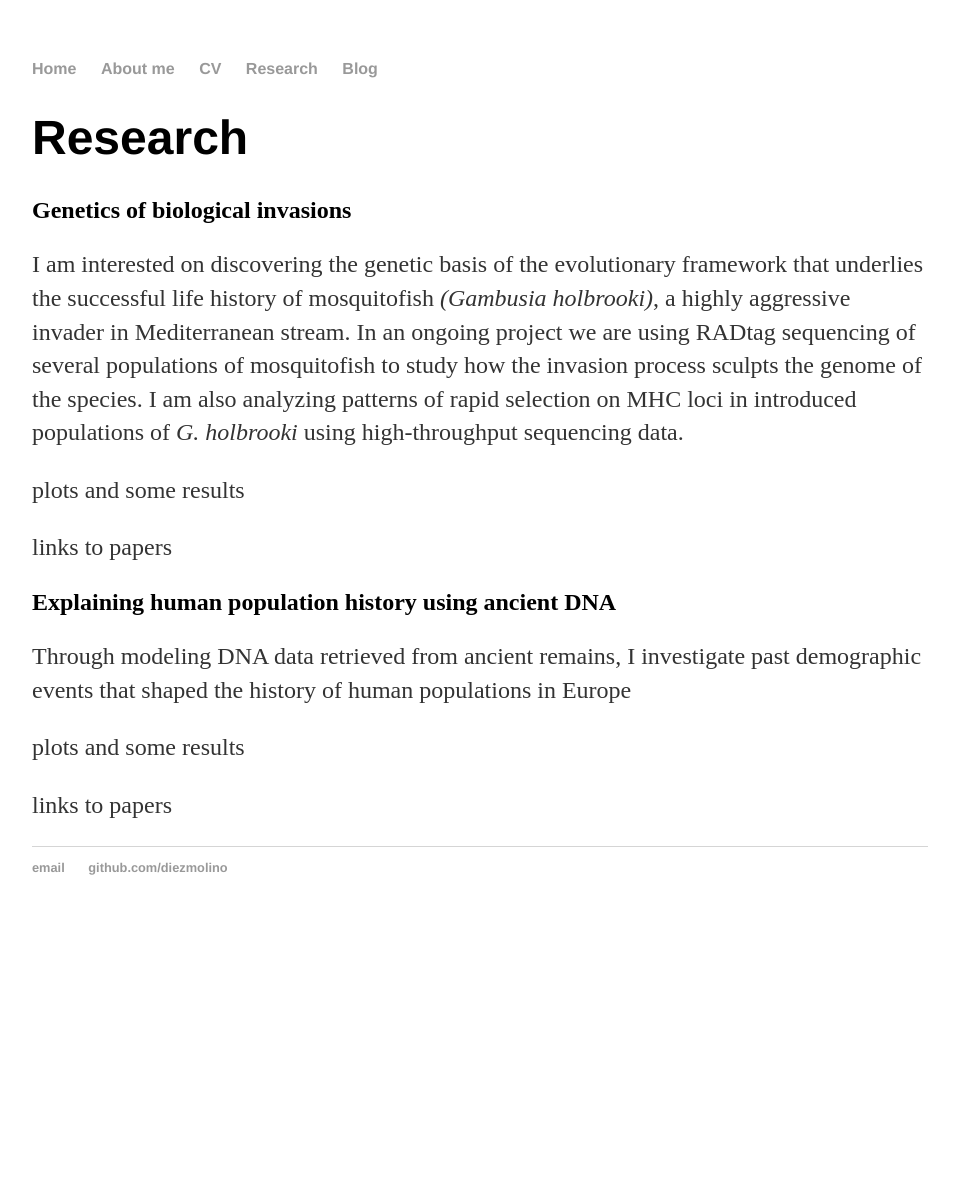
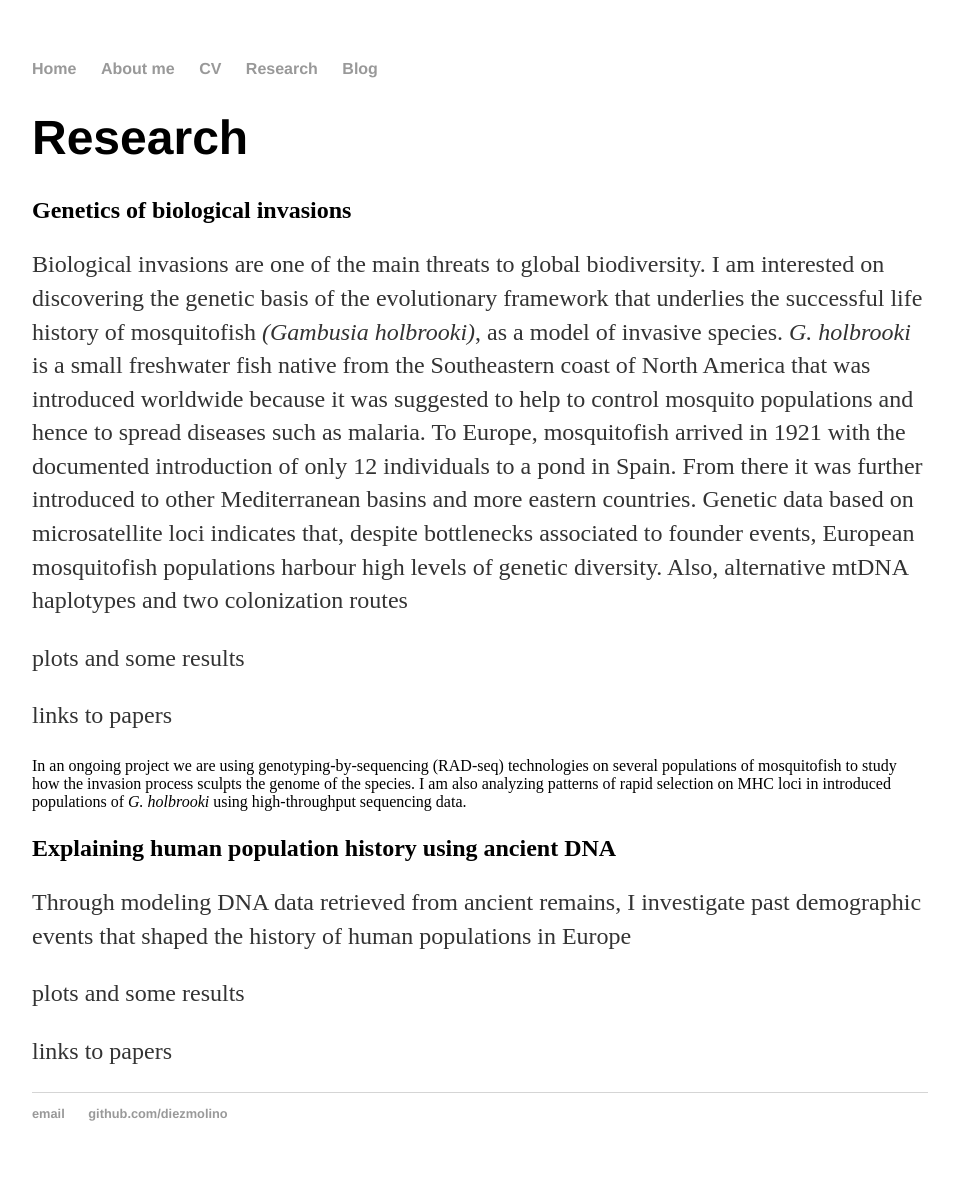
Before and after one commit to DiezMolino/diezmolino.github.io, a Jekyll site: the page research/index.html, which Jekyll copies as it is, in a window 1280 px wide. Shown: the whole page, without its empty margins (160-1119 px from the left). Built offline with Jekyll 4.4.1, drawn with Linux system fonts in a browser that asks for light colours; before the commit the page ends 935 px from its top, so only the background shows below that.

Commit message:
Update index.html

```diff
--- a/research/index.html
+++ b/research/index.html
@@ -20,10 +20,16 @@
         		<h1>Research</h1>
 
 <h2>Genetics of biological invasions</h2>
-<p>I am interested on discovering the genetic basis of the evolutionary framework that underlies the successful life history of mosquitofish <i>(Gambusia holbrooki)</i>, a highly aggressive invader in Mediterranean stream. In an ongoing project we are using RADtag sequencing of several populations of mosquitofish to study how the invasion process sculpts the genome of the species. I am also analyzing patterns of rapid selection on MHC loci in introduced populations of <i>G. holbrooki</i> using high-throughput sequencing data.</p>
+<p>Biological invasions are one of the main threats to global biodiversity. I am interested on discovering the genetic basis of the evolutionary framework that underlies the successful life history of mosquitofish <i>(Gambusia holbrooki)</i>, as a model of invasive species. <i>G. holbrooki</i> is a small freshwater fish native from the Southeastern coast of North America that was introduced worldwide because it was suggested to help to control mosquito populations and hence to spread diseases such as malaria. To Europe, mosquitofish arrived in 1921 with the documented introduction of only 12 individuals to a pond in Spain. From there it was further introduced to other Mediterranean basins and more eastern countries.
+
+Genetic data based on microsatellite loci indicates that, despite bottlenecks associated to founder events, European mosquitofish populations harbour high levels of genetic diversity. Also, alternative mtDNA haplotypes and two colonization routes
+
+
 
 <p> plots and some results </p>
 <p> links to papers </p>
+
+In an ongoing project we are using genotyping-by-sequencing (RAD-seq) technologies on several populations of mosquitofish to study how the invasion process sculpts the genome of the species. I am also analyzing patterns of rapid selection on MHC loci in introduced populations of <i>G. holbrooki</i> using high-throughput sequencing data.</p>
 
 
 <h2>Explaining human population history using ancient DNA </h2>
```
